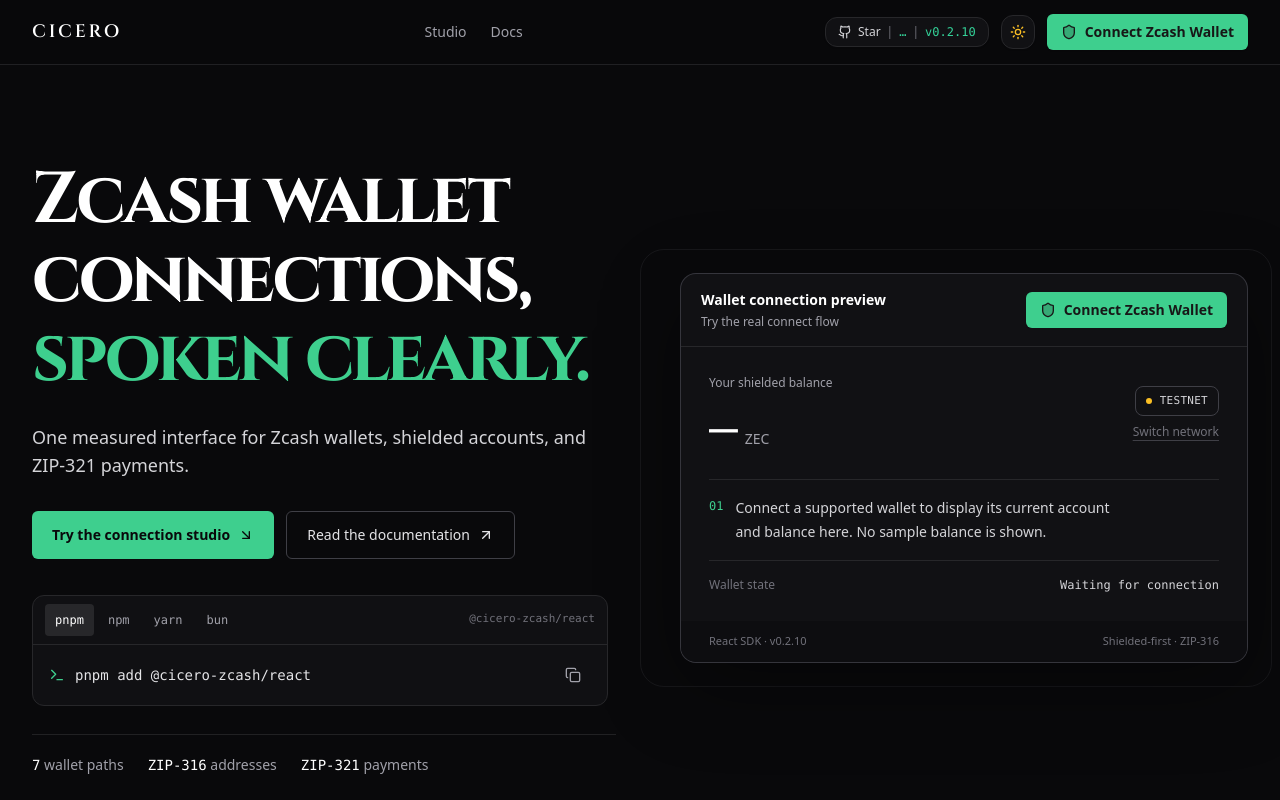
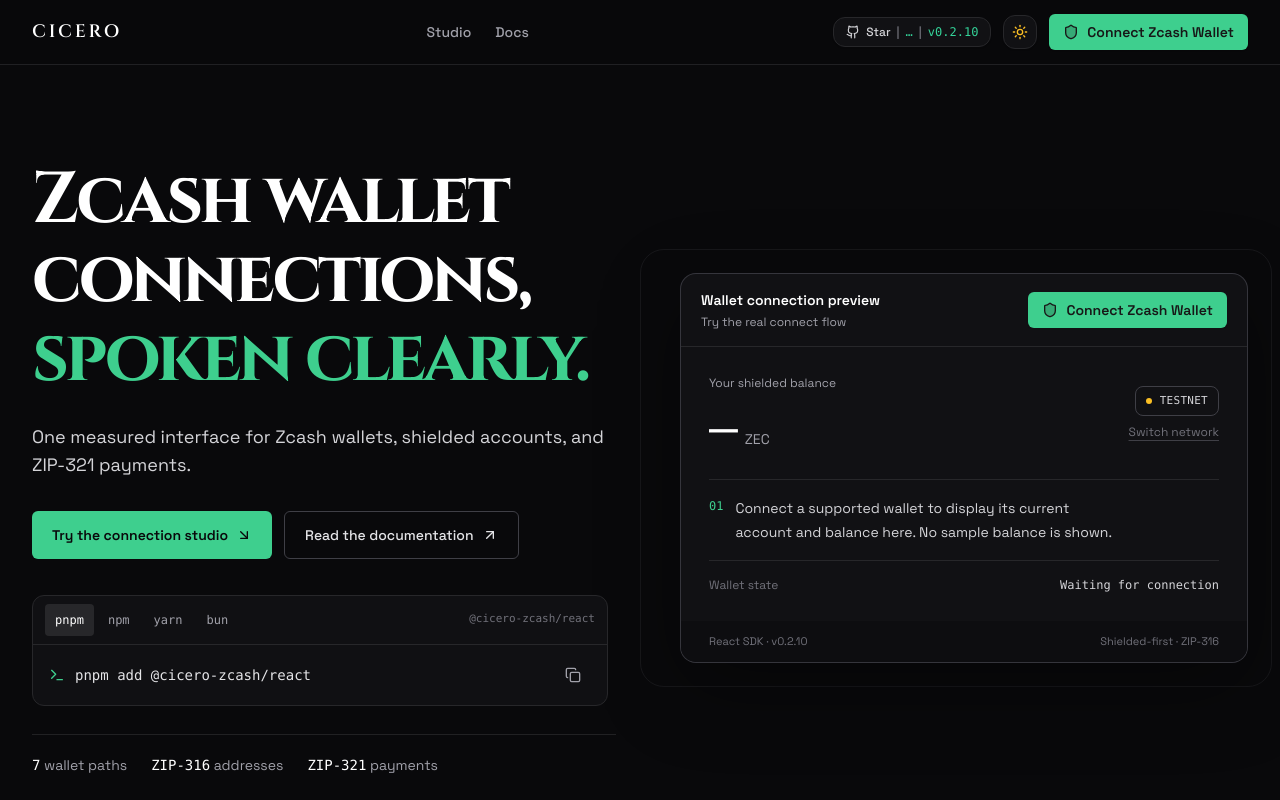
Before and after one commit to Kaycee276/cicero, a Next.js app in the folder apps/web/: page / in a window 1280 px wide. Shown: the top 800 px of the page. Built offline with nearby package versions, Linux system fonts and the light colour scheme; no server answers.

Commit message:
style(web): add Space Grotesk secondary typeface

```diff
--- a/apps/web/src/app/globals.css
+++ b/apps/web/src/app/globals.css
@@ -49,7 +49,7 @@ html.light {
 body {
   color: var(--foreground);
   background: var(--background);
-  font-family: system-ui, -apple-system, BlinkMacSystemFont, "Segoe UI", sans-serif;
+  font-family: var(--font-secondary), system-ui, -apple-system, BlinkMacSystemFont, "Segoe UI", sans-serif;
   -webkit-font-smoothing: antialiased;
   -moz-osx-font-smoothing: grayscale;
   transition:
--- a/apps/web/src/app/layout.tsx
+++ b/apps/web/src/app/layout.tsx
@@ -1,10 +1,17 @@
 import type { Metadata } from 'next';
-import { Cinzel } from 'next/font/google';
+import { Cinzel, Space_Grotesk } from 'next/font/google';
 import './globals.css';
 import { ClientProviders } from '@/components/ClientProviders';
 
 const cinzel = Cinzel({
   variable: '--font-inscription',
+  subsets: ['latin'],
+  weight: ['400', '500', '600', '700'],
+  display: 'swap',
+});
+
+const spaceGrotesk = Space_Grotesk({
+  variable: '--font-secondary',
   subsets: ['latin'],
   weight: ['400', '500', '600', '700'],
   display: 'swap',
@@ -41,7 +48,7 @@ export default function RootLayout({
   children: React.ReactNode;
 }) {
   return (
-    <html lang="en" className={`dark scroll-smooth ${cinzel.variable}`}>
+    <html lang="en" className={`dark scroll-smooth ${cinzel.variable} ${spaceGrotesk.variable}`}>
       <body className="min-h-screen bg-[#09090b] text-[#f4f4f5] selection:bg-[#3ecf8e]/30 selection:text-[#3ecf8e] antialiased">
         <ClientProviders>{children}</ClientProviders>
       </body>
--- a/apps/web/tailwind.config.ts
+++ b/apps/web/tailwind.config.ts
@@ -39,7 +39,7 @@ const config: Config = {
         xl: '16px',
       },
       fontFamily: {
-        sans: ['Inter', 'system-ui', '-apple-system', 'sans-serif'],
+        sans: ['var(--font-secondary)', 'system-ui', '-apple-system', 'sans-serif'],
         mono: ['ui-monospace', 'Menlo', 'Monaco', 'Consolas', 'monospace'],
       },
     },
```
